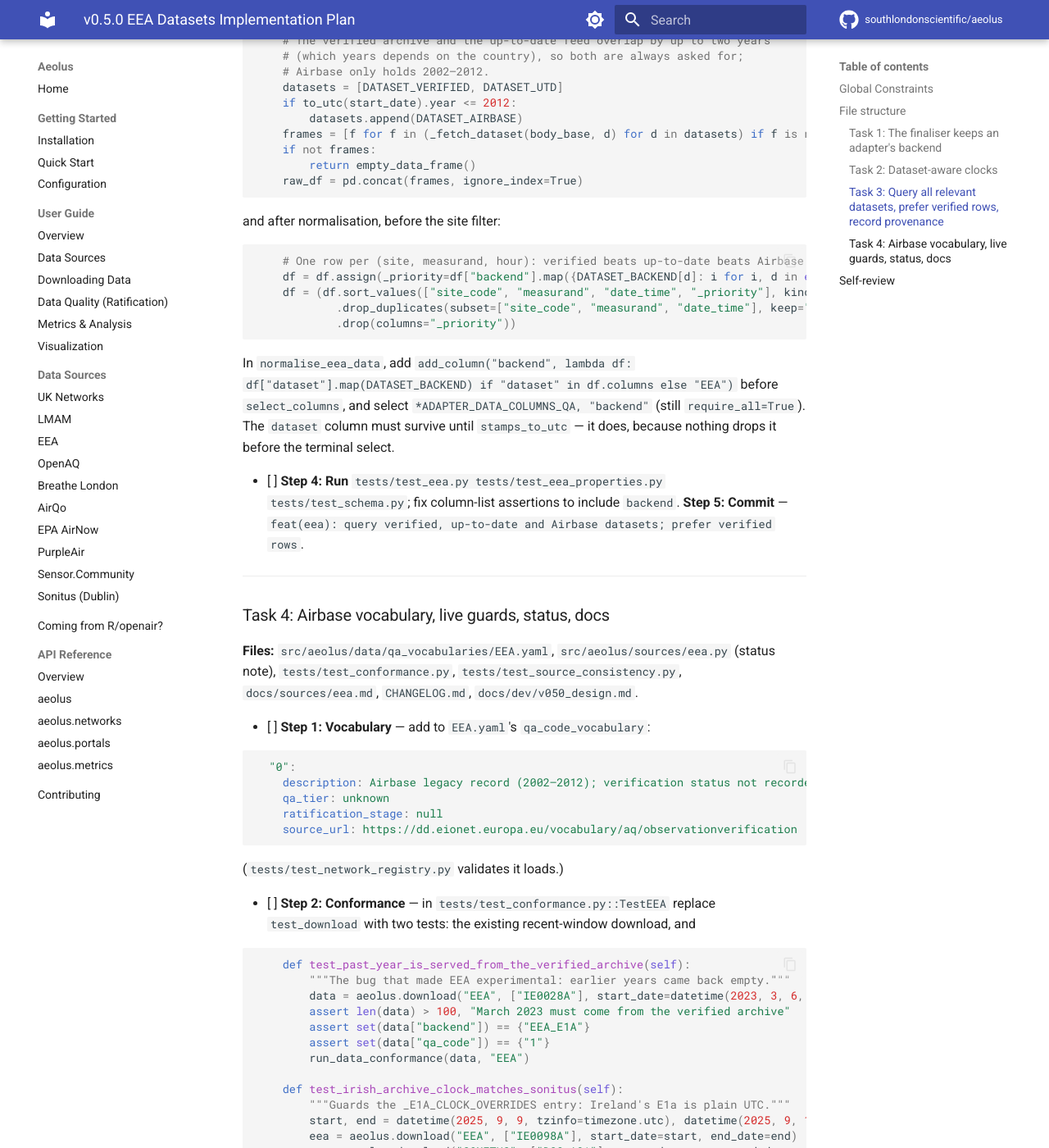
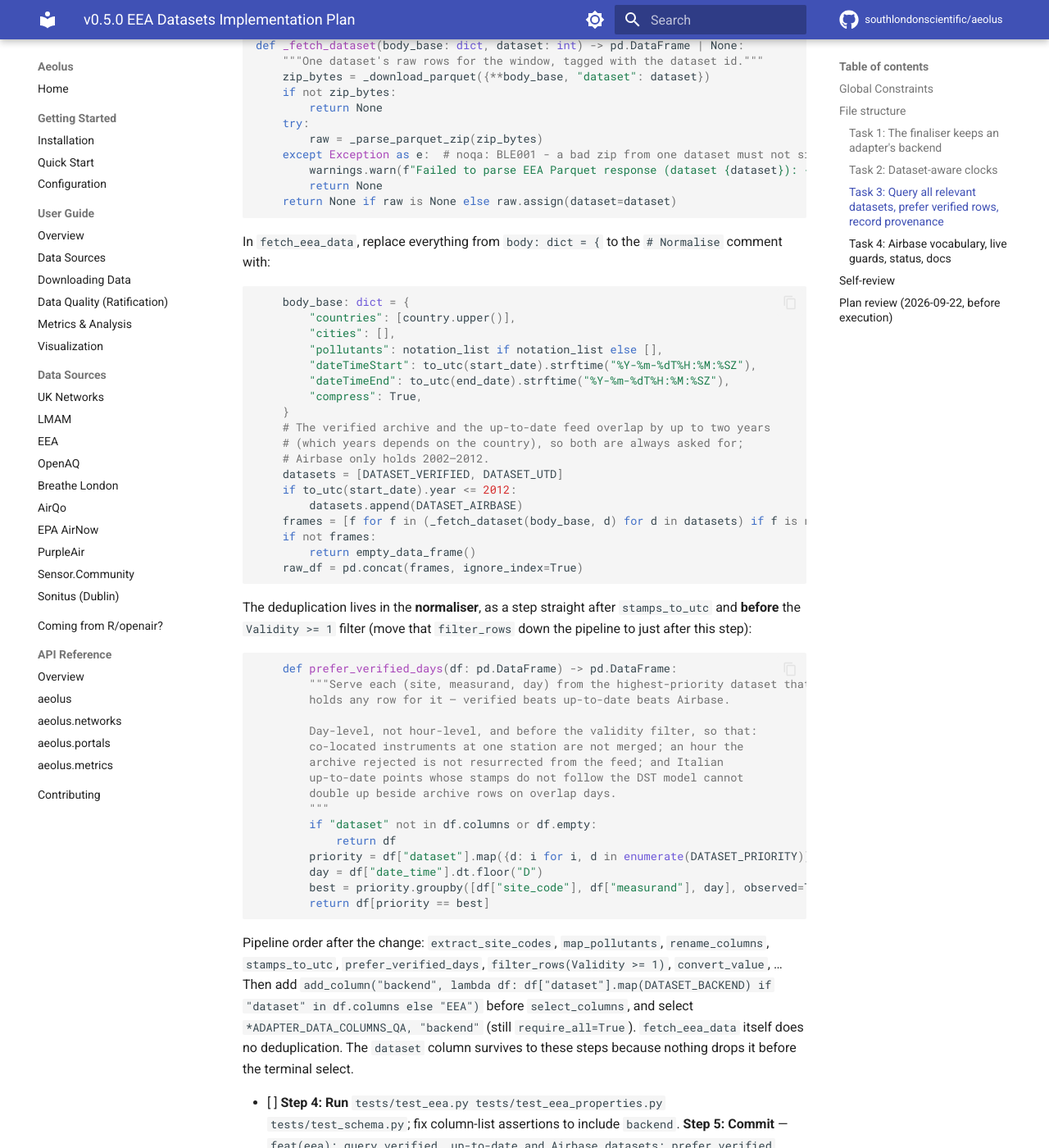
Before and after one commit to southlondonscientific/aeolus, an MkDocs documentation site: the page built from docs/superpowers/plans/2026-09-22-v050-eea-datasets.md, in a window 1280 px wide and 1400 px high, scrolled down 5890 px. Shown: the whole window at 82% size. Built offline with MkDocs 1.6.1 and Material for MkDocs 9.7.7, drawn with Linux system fonts in a browser that asks for light colours; comment, search, counter and statistics services are not loaded; some of the changed text lies outside the part shown.

Commit message:
docs(plan): fold the Plan 3 review in — day-level dataset priority, fixture and dtype fixes
Co-Authored-By: Claude Fable 5.1 <noreply@anthropic.com>

````diff
--- a/docs/superpowers/plans/2026-09-22-v050-eea-datasets.md
+++ b/docs/superpowers/plans/2026-09-22-v050-eea-datasets.md
@@ -4,7 +4,7 @@
 
 **Goal:** Make `aeolus.download("EEA", …)` return data for any year the EEA holds, by querying the verified archive (E1a), the up-to-date feed (E2a) and the historical Airbase set together, preferring verified rows — with each row's timestamp on the right clock and its dataset recorded.
 
-**Architecture:** `fetch_eea_data` issues one request per relevant dataset instead of one, tags each raw frame with its dataset id, and normalises the union. Timestamp conversion becomes dataset- and country-aware (`stamps_to_utc`). After normalisation, duplicate `(site_code, measurand, date_time)` rows are collapsed by priority verified → up-to-date → Airbase. The adapter emits `backend` (`EEA_E1A` / `EEA_E2A` / `EEA_AIRBASE`) so provenance survives the finalising step, which now keeps an adapter-provided `backend`.
+**Architecture:** `fetch_eea_data` issues one request per relevant dataset instead of one, tags each raw frame with its dataset id, and normalises the union. Timestamp conversion becomes dataset- and country-aware (`stamps_to_utc`). Inside the normaliser, before the validity filter, rows are collapsed by **day-level priority**: if the verified archive holds any row for a `(site, measurand, day)`, the up-to-date feed's (and Airbase's) rows for that day are dropped, so an overlap day is served entirely by one dataset. The adapter emits `backend` (`EEA_E1A` / `EEA_E2A` / `EEA_AIRBASE`) so provenance survives the finalising step, which now keeps an adapter-provided `backend`.
 
 **Tech Stack:** Python 3.11+, pandas, pyarrow, pytest with `unittest.mock`, uv.
 
@@ -15,7 +15,7 @@
 - Plan 1's Global Constraints apply (British English; `uv run`; exact offline pytest command; live conformance before merging; enums frozen; `qa_code` verbatim).
 - **Ground facts, all verified live (2026-09-20/22):** dataset ids are **1 = E2a up-to-date, 2 = E1a verified, 3 = Airbase (≤ 2012)** — the API's own zip folders are named `E2a`/`E1a`/`Airbase`. E2a begins 2024-01 (DE, IT, NL, PL), 2025-01 (ES) or 2026-01 (IE, FR, NO) and overlaps E1a for up to two years; E1a is incomplete for its latest year; overlapping values differ (rounding, corrections). `Verification` is 100 % `1` in E1a, `0` in Airbase.
 - **Clocks (the messy part):** EEA states hourly stamps are "converted to the UTC+1 timezone". Verified true for E2a in DE, NL, IE, ES, PL (Italy's E2a is local civil time) and for E1a in DE, NL, PL, IT (lag 0 against their E2a on overlap). **Ireland's E1a is plain UTC** (lag 0 against Sonitus, r = 0.9999, both January and September 2025) — the documented convention does not hold there. FR, NO, ES E1a and all Airbase: unverified, assumed UTC+1. EEA therefore **stays `experimental`**; the status note must say exactly what is verified.
-- Do not deduplicate Italy across datasets by raw stamp: convert both to UTC first (E2a as Europe/Rome, E1a as UTC+1), then deduplicate.
+- Deduplication is by **day**, not hour, and runs **before** the `Validity >= 1` filter. Reasons (plan review, 2026-09-22): hour-level keys merge co-located instruments (two PM10 sampling points at one station); an hour the archive rejected as invalid would otherwise be resurrected from the up-to-date feed; and Italy's up-to-date stamps follow the DST model for only ~88 % of sampling points (§17.6: 340/390 shifted in September, ~13 % in winter), so after conversion the residual points would sit an hour off the archive and double up. With day-level priority none of these can happen on overlap days; the residual Italian E2a points remain a caveat for non-overlap periods and are documented as such.
 - Branch `feat/v050-eea-datasets` off `main` after PR #16 (QA wiring) has merged.
 
 ## File structure
@@ -47,13 +47,13 @@ def test_adapter_provided_backend_is_kept():
 
 - [ ] **Step 2: Run to verify it fails** — `uv run pytest tests/test_schema.py --no-cov -p no:cacheprovider -q -k adapter_provided_backend` → `['EEA', 'EEA'] != ['EEA_E1A', 'EEA']`.
 
-- [ ] **Step 3: Implement** — in `finalise_data_frame`, replace `out["backend"] = backend` with:
+- [ ] **Step 3: Implement** — in `finalise_data_frame` (NOT `finalise_metadata_frame`, which has the same line), replace `out["backend"] = backend` with:
 
 ```python
     # An adapter that serves one network from several upstream datasets (EEA)
     # says which served each row; everything else gets the route's backend.
     if "backend" in out.columns:
-        out["backend"] = out["backend"].astype(object).where(out["backend"].notna(), backend)
+        out["backend"] = out["backend"].fillna(backend)  # fillna keeps the dtype: finalising twice must be a no-op
     else:
         out["backend"] = backend
 ```
@@ -81,13 +81,14 @@ def test_adapter_provided_backend_is_kept():
             ("IE/SPO.IE.IE0098ASample1_8", 1, "2024-07-01 01:00", "2024-07-01 00:00"),  # Ireland E2a is UTC+1
         ],
     )
-    @patch("aeolus.sources.eea._get_spo_mapping", return_value={})
-    def test_stamps_depend_on_dataset_and_country(self, _mock, samplingpoint, dataset, start, expected_utc):
+    def test_stamps_depend_on_dataset_and_country(self, samplingpoint, dataset, start, expected_utc):
         from aeolus.sources.eea import normalise_eea_data
 
         raw = self._raw_df([{**MOCK_PARQUET_RECORDS[0], "Samplingpoint": samplingpoint, "Start": start, "End": start}])
         raw["dataset"] = dataset
-        with patch("aeolus.sources.eea._samplingpoint_to_eoi", return_value="X0001A"):
+        # Patch the mapping, not the per-row function: Series.apply treats a
+        # MagicMock as dict-like and the pipeline then has nothing to concatenate.
+        with patch("aeolus.sources.eea._get_spo_mapping", return_value={samplingpoint.split("/", 1)[1]: "X0001A"}):
             out = normalise_eea_data()(raw)
         assert out["date_time"].iloc[0] == pd.Timestamp(expected_utc, tz="UTC")
 ```
@@ -136,7 +137,7 @@ and in `stamps_to_utc`, replace the body after `naive = ...` with:
         return df[df["date_time"].notna()]
 ```
 
-Update the docstring to say what the comment says. Replace every remaining `DATASET_E1A` reference (`grep -n DATASET_E1A src tests`) with `DATASET_UTD` for now — Task 3 changes the fetch.
+Update the `stamps_to_utc` docstring and the module docstring (which still says "We use E1a (dataset=1)") to say what the comment says. Replace every remaining `DATASET_E1A` reference (`grep -n DATASET_E1A src tests`) with `DATASET_UTD` for now — Task 3 changes the fetch.
 
 - [ ] **Step 4: Run** `tests/test_eea.py tests/test_time_conventions.py`. **Step 5: Commit** — `feat(eea): dataset- and country-aware timestamp clocks`.
 
@@ -156,16 +157,25 @@ Update the docstring to say what the comment says. Replace every remaining `DATA
     def test_queries_verified_and_utd_and_prefers_verified(self, mock_download, _mock_mapping):
         from aeolus.sources.eea import DATASET_UTD, DATASET_VERIFIED, fetch_eea_data
 
-        rec = dict(MOCK_PARQUET_RECORDS[0])  # IE record, Start 2024-01-01T00:00
-        verified = _make_parquet_zip([{**rec, "Value": "10.0", "Verification": 1}])
-        utd = _make_parquet_zip([{**rec, "Value": "11.5", "Verification": 2},
-                                 {**rec, "Start": "2024-01-01T01:00:00", "End": "2024-01-01T02:00:00", "Value": "12.0", "Verification": 2}])
+        # A German fixture: Germany is on the documented UTC+1 clock in both
+        # datasets, so no country override interferes with the assertions.
+        # (An Irish fixture would read E1a as UTC and E2a as UTC+1 and the
+        # hours would no longer line up.)
+        sp = "DE/SPO.DE_DEBB021_NO2_dataGroup1"
+        _mock_mapping.return_value = {**MOCK_SPO_MAPPING, "SPO.DE_DEBB021_NO2_dataGroup1": "DEBB021"}
+        rec = {**MOCK_PARQUET_RECORDS[0], "Samplingpoint": sp}
+        day1 = lambda h, v, ver: {**rec, "Start": f"2024-01-01T{h:02d}:00:00", "End": f"2024-01-01T{h + 1:02d}:00:00", "Value": v, "Verification": ver}
+        day2 = lambda h, v, ver: {**rec, "Start": f"2024-01-02T{h:02d}:00:00", "End": f"2024-01-02T{h + 1:02d}:00:00", "Value": v, "Verification": ver}
+        verified = _make_parquet_zip([day1(1, "10.0", 1)])                                   # archive holds day 1 only
+        utd = _make_parquet_zip([day1(1, "11.5", 2), day1(2, "11.9", 2), day2(1, "12.0", 2)])  # feed holds both days
         mock_download.side_effect = lambda body: {DATASET_VERIFIED: verified, DATASET_UTD: utd}.get(body["dataset"])
 
-        out = fetch_eea_data(["IE0028A"], datetime(2024, 1, 1), datetime(2024, 1, 2)).sort_values("date_time")
+        out = fetch_eea_data(["DEBB021"], datetime(2024, 1, 1), datetime(2024, 1, 3)).sort_values("date_time")
         datasets_asked = sorted(c.args[0]["dataset"] for c in mock_download.call_args_list)
         assert datasets_asked == [DATASET_UTD, DATASET_VERIFIED]           # no Airbase for a 2024 window
-        assert out["value"].tolist() == [10.0, 12.0]                        # verified wins the shared hour
+        # Day 1 is served entirely by the archive (its 02:00 feed row is dropped
+        # too — day-level priority); day 2 only the feed has.
+        assert out["value"].tolist() == [10.0, 12.0]
         assert out["backend"].tolist() == ["EEA_E1A", "EEA_E2A"]
         assert out["qa_code"].tolist() == ["1", "2"]
 
@@ -174,14 +184,14 @@ Update the docstring to say what the comment says. Replace every remaining `DATA
     def test_airbase_is_asked_for_only_before_2013(self, mock_download, _mock_mapping):
         from aeolus.sources.eea import DATASET_AIRBASE, fetch_eea_data
 
-        fetch_eea_data(["IE0028A"], datetime(2012, 3, 1), datetime(2012, 3, 8))
+        fetch_eea_data(["IE0131A"], datetime(2012, 3, 1), datetime(2012, 3, 8))
         assert DATASET_AIRBASE in {c.args[0]["dataset"] for c in mock_download.call_args_list}
         mock_download.reset_mock()
-        fetch_eea_data(["IE0028A"], datetime(2013, 1, 1), datetime(2013, 1, 8))
+        fetch_eea_data(["IE0131A"], datetime(2013, 1, 1), datetime(2013, 1, 8))
         assert DATASET_AIRBASE not in {c.args[0]["dataset"] for c in mock_download.call_args_list}
 ```
 
-Adjust the site code and `Start` strings to whatever `MOCK_PARQUET_RECORDS[0]` and `MOCK_SPO_MAPPING` actually use (read them; the mapping must resolve the record's `Samplingpoint` to the site you request).
+Add a third test, `test_invalid_archive_hour_is_not_resurrected_from_the_feed`: archive row for day 1 hour 1 with `Validity: -1`, feed rows for day 1 hours 1 and 2 valid → the result has **no** rows for day 1 (the archive claims the day; its only row is then dropped as invalid). And a fourth, `test_two_sampling_points_at_one_station_both_survive`: two archive rows, same station/hour, different `Samplingpoint` → two rows out.
 
 - [ ] **Step 2: Run to verify they fail** — today only one request is made (`datasets_asked == [1]`) and there is no `backend` column.
 
@@ -236,17 +246,28 @@ In `fetch_eea_data`, replace everything from `body: dict = {` to the `# Normalis
     raw_df = pd.concat(frames, ignore_index=True)
 ```
 
-and after normalisation, before the site filter:
+The deduplication lives in the **normaliser**, as a step straight after `stamps_to_utc` and **before** the `Validity >= 1` filter (move that `filter_rows` down the pipeline to just after this step):
 
 ```python
-    # One row per (site, measurand, hour): verified beats up-to-date beats Airbase
-    df = df.assign(_priority=df["backend"].map({DATASET_BACKEND[d]: i for i, d in enumerate(DATASET_PRIORITY)}))
-    df = (df.sort_values(["site_code", "measurand", "date_time", "_priority"], kind="stable")
-            .drop_duplicates(subset=["site_code", "measurand", "date_time"], keep="first")
-            .drop(columns="_priority"))
+    def prefer_verified_days(df: pd.DataFrame) -> pd.DataFrame:
+        """Serve each (site, measurand, day) from the highest-priority dataset that
+        holds any row for it — verified beats up-to-date beats Airbase.
+
+        Day-level, not hour-level, and before the validity filter, so that:
+        co-located instruments at one station are not merged; an hour the
+        archive rejected is not resurrected from the feed; and Italian
+        up-to-date points whose stamps do not follow the DST model cannot
+        double up beside archive rows on overlap days.
+        """
+        if "dataset" not in df.columns or df.empty:
+            return df
+        priority = df["dataset"].map({d: i for i, d in enumerate(DATASET_PRIORITY)})
+        day = df["date_time"].dt.floor("D")
+        best = priority.groupby([df["site_code"], df["measurand"], day], observed=True).transform("min")
+        return df[priority == best]
 ```
 
-In `normalise_eea_data`, add `add_column("backend", lambda df: df["dataset"].map(DATASET_BACKEND) if "dataset" in df.columns else "EEA")` before `select_columns`, and select `*ADAPTER_DATA_COLUMNS_QA, "backend"` (still `require_all=True`). The `dataset` column must survive until `stamps_to_utc` — it does, because nothing drops it before the terminal select.
+Pipeline order after the change: `extract_site_codes`, `map_pollutants`, `rename_columns`, `stamps_to_utc`, `prefer_verified_days`, `filter_rows(Validity >= 1)`, `convert_value`, … Then add `add_column("backend", lambda df: df["dataset"].map(DATASET_BACKEND) if "dataset" in df.columns else "EEA")` before `select_columns`, and select `*ADAPTER_DATA_COLUMNS_QA, "backend"` (still `require_all=True`). `fetch_eea_data` itself does no deduplication. The `dataset` column survives to these steps because nothing drops it before the terminal select.
 
 - [ ] **Step 4: Run** `tests/test_eea.py tests/test_eea_properties.py tests/test_schema.py`; fix column-list assertions to include `backend`. **Step 5: Commit** — `feat(eea): query verified, up-to-date and Airbase datasets; prefer verified rows`.
 
@@ -268,7 +289,7 @@ In `normalise_eea_data`, add `add_column("backend", lambda df: df["dataset"].map
 
 (`tests/test_network_registry.py` validates it loads.)
 
-- [ ] **Step 2: Conformance** — in `tests/test_conformance.py::TestEEA` replace `test_download` with two tests: the existing recent-window download, and
+- [ ] **Step 2: Conformance** — in `tests/test_conformance.py::TestEEA`, fix `test_download`: it requests `"STA-IE0028A"`, which `_infer_country_from_sites` reads as country `ST`, so it has always passed on an empty frame. Use `"IE0028A"` and assert `not data.empty`. Then add two tests (the Sonitus twin pair `DCC-AQ1 ↔ IE0098A` is from the 2026-09-21 time audit, r ≈ 0.98):
 
 ```python
     def test_past_year_is_served_from_the_verified_archive(self):
@@ -313,3 +334,14 @@ and update `tests/test_source_consistency.py::test_eea_is_experimental_and_says_
 - §17.6 proposal covered: window-based dataset selection (Task 3), verified-wins dedup (Task 3), provenance (Tasks 1, 3), Italy handled by converting before dedup (Task 2), `Verification = 0` (Task 4), past-year conformance (Task 4). §17.10's Ireland hazard → Task 2 override + Task 4 guard.
 - Not done, deliberately: per-country E1a clock verification beyond DE/NL/PL/IT/IE — no reference source; recorded in the status note. Deduplication of EEA against national sources (Sonitus) is v0.6.0 cross-backend dedup.
 - Cost: two requests per download instead of one (three for pre-2013 windows); an empty dataset response returns in ~1.5 s.
+
+## Plan review (2026-09-22, before execution)
+
+Reviewed by a read-only agent against the post-#16 code with the plan applied to a scratch copy. Three blockers fixed
+in the text above: the Task 3 fixture was Irish (the Ireland override then shifts its hours) and used a site absent
+from `MOCK_SPO_MAPPING`; the Task 2 test patched the per-row function with a MagicMock, which `Series.apply` treats as
+dict-like; `astype(object).where(...)` for `backend` broke the finalise-twice idempotency test under pandas 3. Three
+design findings — hour-level dedup merges co-located instruments, resurrects archive-rejected hours from the feed, and
+doubles Italy's ~12 % non-model sampling points — are all answered by the day-level priority step now specified in
+Task 3, placed before the validity filter. Two nits (the conformance test's `STA-` site code that had always yielded
+empty data; the stale `DATASET_E1A` docstrings) folded in.
````
Also changed, not shown: other parts of docs/superpowers/plans/2026-09-22-v050-eea-datasets.md (+1 -1 lines).
